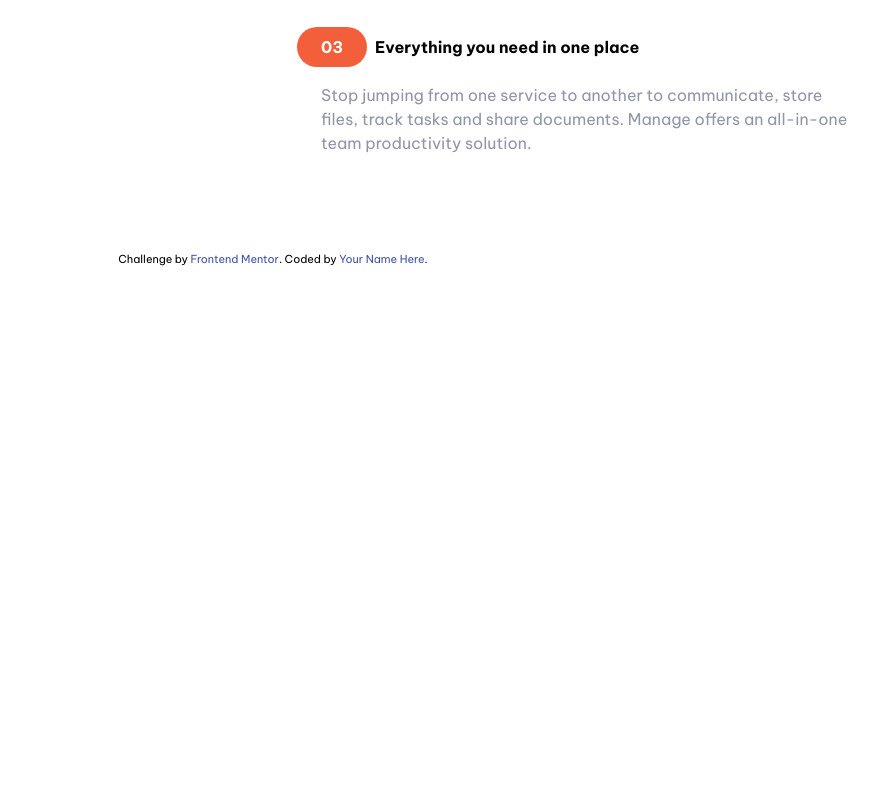
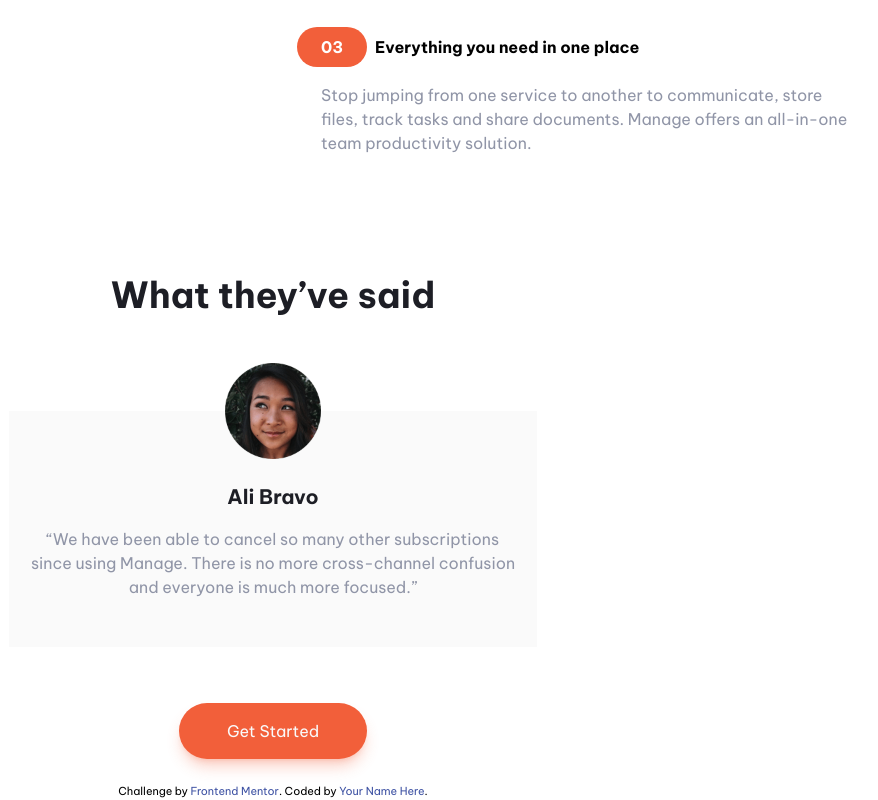
Before and after one commit to MielAndMoon/manage-landing-page-master, a website: page index.html in a window 1280 px wide. Shown: the part 1156-1956 px from the top of the page, without its empty margins (367-1245 px from the left). Before the commit the page ends 1424 px from the top, so only its background shows below. Drawn offline with Linux system fonts and the light colour scheme.

```diff
--- a/index.html
+++ b/index.html
@@ -168,6 +168,33 @@
           </article>
         </div>
       </section>
+
+      <section class="wrapper text-center p-6 max-w-lg mx-auto md:max-w-xl">
+        <h2 class="text-3xl font-bold text-very-dark-blue md:text-4xl">
+          What they’ve said
+        </h2>
+        <div class="mt-24 mb-14">
+          <article class="bg-very-light-gray pt-16 pb-12 relative px-4">
+            <img
+              src="./images/avatar-ali.png"
+              alt="Photografy of Ali"
+              class="absolute w-24 aspect-square -top-12 inset-x-0 mx-auto"
+            />
+            <h3 class="text-xl mb-4 mt-2 font-bold text-very-dark-blue">
+              Ali Bravo
+            </h3>
+            <p class="text-dark-grayish-blue">
+              “We have been able to cancel so many other subscriptions since
+              using Manage. There is no more cross-channel confusion and
+              everyone is much more focused.”
+            </p>
+          </article>
+        </div>
+
+        <a href="#" class="button mx-auto shadow-lg shadow-bright-red/30"
+          >Get Started</a
+        >
+      </section>
     </main>
 
     <div class="attribution">
```
